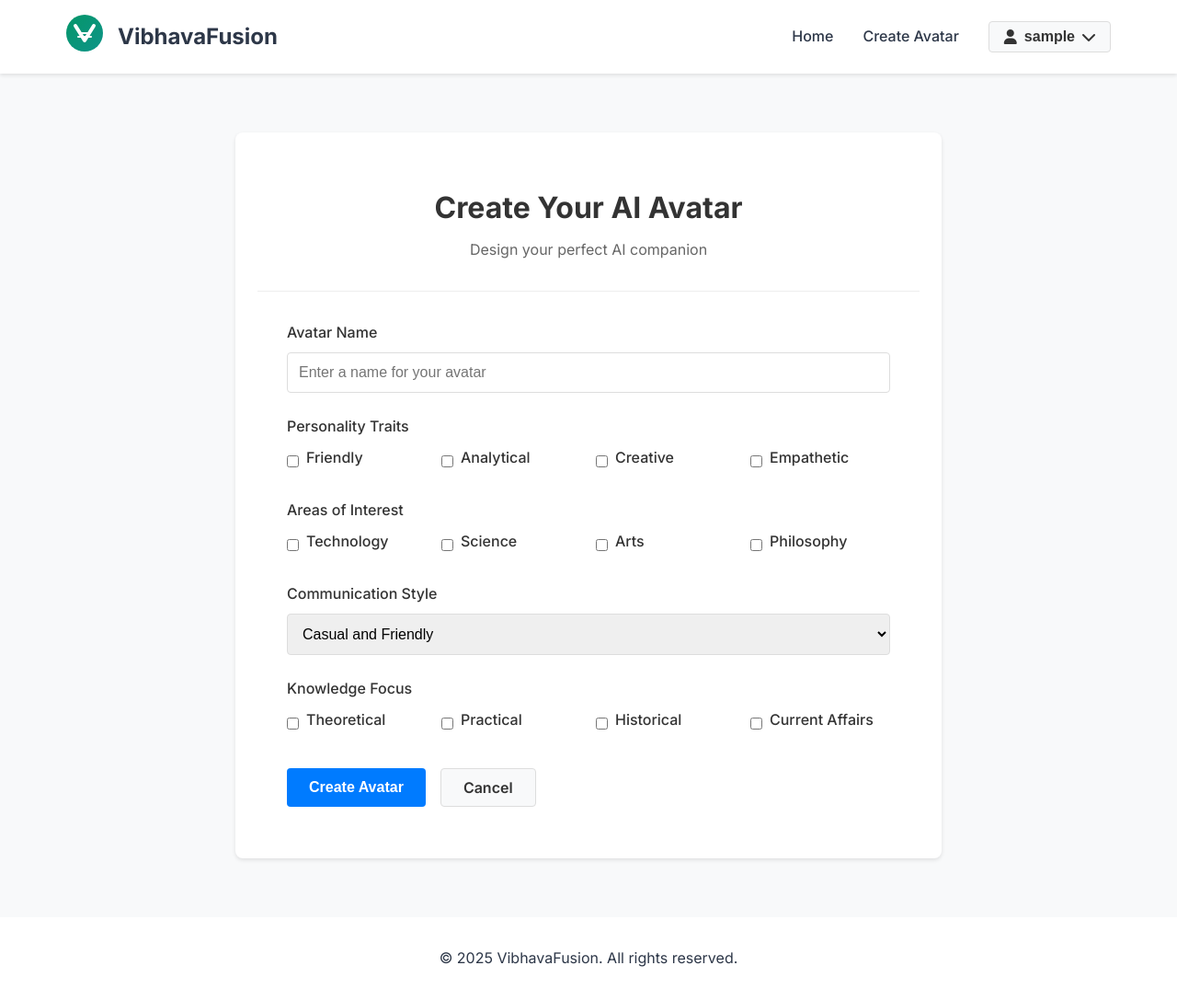
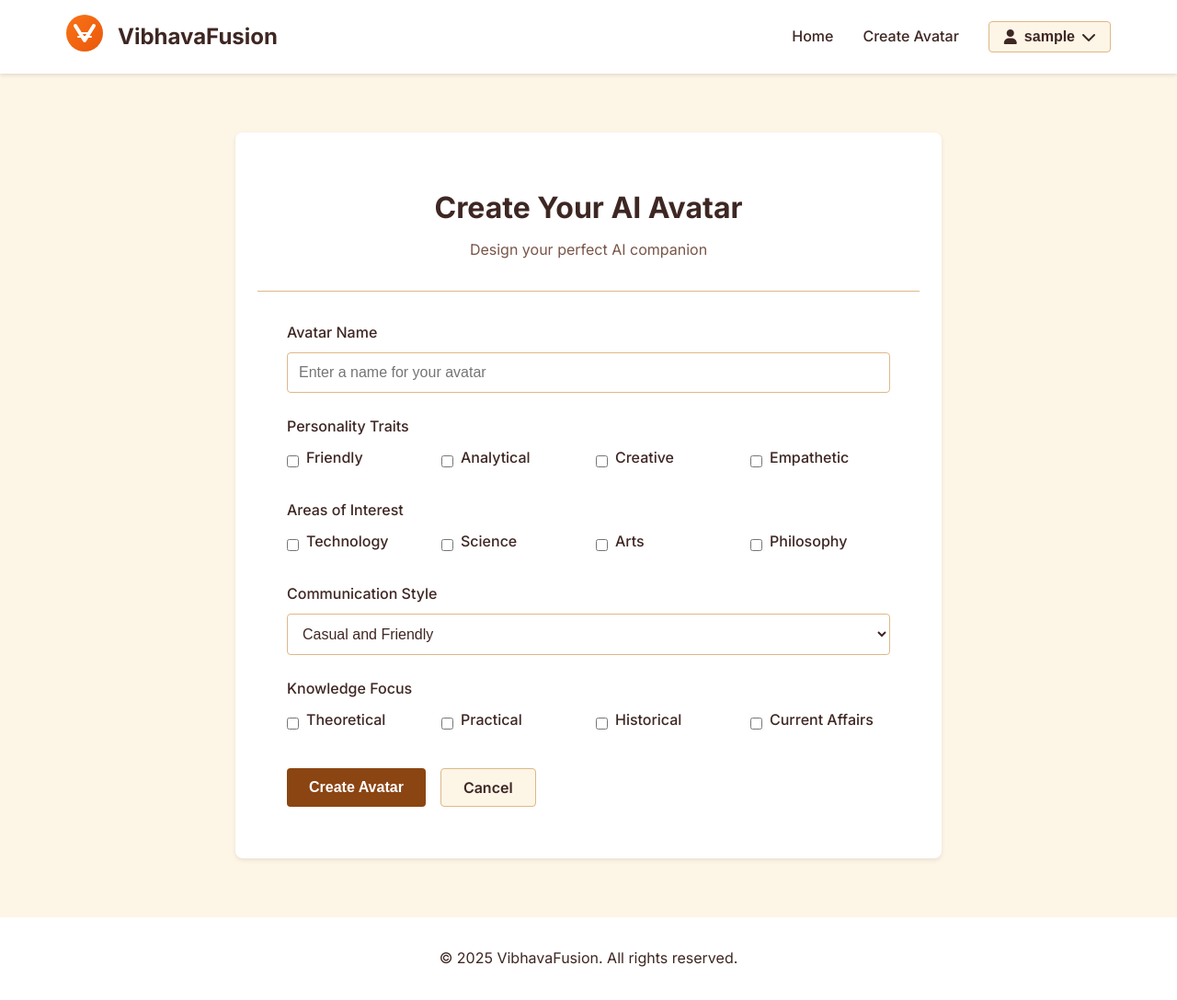
Before and after one commit to RamachandraMurthy/VibhavaFusion, a Flask app: page /avatar/create in a window 1280 px wide. Shown: the whole page at 92% size. Run offline with Flask 3, Linux system fonts and the light colour scheme; the visitor is signed in with stand-in values (Sample User, id 1); parts of the project's set-up code (start-up, migrations or seed data) failed here and were passed over.

Commit message:
Update theme to brown color scheme and remove hardcoded colors

```diff
--- a/app/static/css/styles.css
+++ b/app/static/css/styles.css
@@ -7,21 +7,26 @@ No inline styles should be used in templates - all styling should be defined her
 
 /* Reset and base styles */
 :root {
-    --primary-color: #059669;
-    --primary-hover: #047857;
-    --secondary-color: #0D9488;
-    --background-color: #F8F9FA;
-    --surface-color: #FFFFFF;
-    --text-color: #2D3748;
-    --text-light: #718096;
-    --border-color: #E2E8F0;
-    --success-color: #48BB78;
-    --warning-color: #F6AD55;
-    --error-color: #F56565;
-    --info-color: #4299E1;
-    --gradient-start: #059669;
-    --gradient-mid: #0D9488;
-    --gradient-end: #0891B2;
+    --primary-color: #8B4513;    /* Saddle Brown */
+    --primary-color-rgb: 139, 69, 19; /* RGB values for primary color */
+    --primary-dark: #654321;     /* Darker Brown */
+    --secondary-color: #A0522D;  /* Sienna */
+    --background-color: #FDF5E6; /* Old Lace */
+    --surface-color: #FFFFFF;    /* Keep white for contrast */
+    --text-color: #3E2723;       /* Dark Brown for text */
+    --text-light: #795548;       /* Lighter Brown for secondary text */
+    --error-color: #DC2626;      /* Keep red for errors */
+    --error-color-light: rgba(220, 38, 38, 0.1); /* Light red for error backgrounds */
+    --success-color: #059669;    /* Keep green for success */
+    --warning-color: #D97706;    /* Keep amber for warnings */
+    --info-color: #8B4513;       /* Match primary for consistency */
+    --border-color: #DEB887;     /* Burlywood for borders */
+    --shadow-sm: 0 2px 4px rgba(62, 39, 35, 0.1);
+    --shadow-md: 0 4px 6px rgba(62, 39, 35, 0.1);
+    --shadow-lg: 0 10px 15px rgba(62, 39, 35, 0.1);
+    --gradient-start: #8B4513;   /* Saddle Brown */
+    --gradient-mid: #654321;     /* Darker Brown */
+    --gradient-end: #3E2723;     /* Deep Brown */
 }
 
 * {
@@ -176,7 +181,7 @@ body {
 }
 
 .button.primary:hover {
-    background-color: var(--primary-hover);
+    background-color: var(--primary-dark);
     transform: translateY(-1px);
 }
 
@@ -358,7 +363,7 @@ body {
 }
 
 .auth-link:hover {
-    color: var(--primary-hover);
+    color: var(--primary-dark);
 }
 
 .auth-separator {
@@ -372,7 +377,7 @@ body {
     background: linear-gradient(135deg, var(--gradient-start) 0%, var(--gradient-mid) 50%, var(--gradient-end) 100%);
     background-size: 200% 200%;
     animation: gradientMove 15s ease infinite;
-    color: white;
+    color: var(--surface-color);
     border-radius: 1rem;
     margin-bottom: 4rem;
     position: relative;
@@ -529,9 +534,9 @@ footer {
     background: linear-gradient(135deg, var(--gradient-start), var(--gradient-end));
     border-radius: 1rem;
     padding: 2rem;
-    color: white;
+    color: var(--surface-color);
     margin-bottom: 2rem;
-    box-shadow: 0 1px 3px rgba(0, 0, 0, 0.1);
+    box-shadow: var(--shadow-sm);
 }
 
 .dashboard-section {
--- a/app/templates/avatar/create.html
+++ b/app/templates/avatar/create.html
@@ -112,25 +112,25 @@
 }
 
 .card {
-    background: white;
+    background: var(--surface-color);
     border-radius: 8px;
-    box-shadow: 0 2px 4px rgba(0, 0, 0, 0.1);
+    box-shadow: var(--shadow-sm);
 }
 
 .card-header {
     padding: 2rem;
     text-align: center;
-    border-bottom: 1px solid #eee;
+    border-bottom: 1px solid var(--border-color);
 }
 
 .card-header h1 {
     margin: 0;
-    color: #333;
+    color: var(--text-color);
     font-size: 2rem;
 }
 
 .subtitle {
-    color: #666;
+    color: var(--text-light);
     margin-top: 0.5rem;
 }
 
@@ -146,15 +146,24 @@
     display: block;
     margin-bottom: 0.5rem;
     font-weight: 500;
-    color: #333;
+    color: var(--text-color);
 }
 
 .form-control {
     width: 100%;
     padding: 0.75rem;
-    border: 1px solid #ddd;
+    border: 1px solid var(--border-color);
     border-radius: 4px;
     font-size: 1rem;
+    background-color: var(--surface-color);
+    color: var(--text-color);
+    transition: border-color 0.2s ease;
+}
+
+.form-control:focus {
+    outline: none;
+    border-color: var(--primary-color);
+    box-shadow: 0 0 0 2px rgba(var(--primary-color-rgb), 0.1);
 }
 
 .traits-container,
@@ -191,18 +200,28 @@
 }
 
 .button.primary {
-    background: #007bff;
-    color: white;
+    background: var(--primary-color);
+    color: var(--surface-color);
 }
 
 .button.secondary {
-    background: #f8f9fa;
-    color: #333;
-    border: 1px solid #ddd;
+    background: var(--background-color);
+    color: var(--text-color);
+    border: 1px solid var(--border-color);
 }
 
 .button:hover {
     opacity: 0.9;
+    transform: translateY(-1px);
+    transition: all 0.2s ease;
+}
+
+.button.primary:hover {
+    background: var(--primary-dark);
+}
+
+.button.secondary:hover {
+    background: var(--border-color);
 }
 </style>
 {% endblock %}
```
Also changed, not shown: app/static/css/profile.css (+11 -11 lines), app/static/images/default-avatar.svg, app/static/images/logo.svg.
